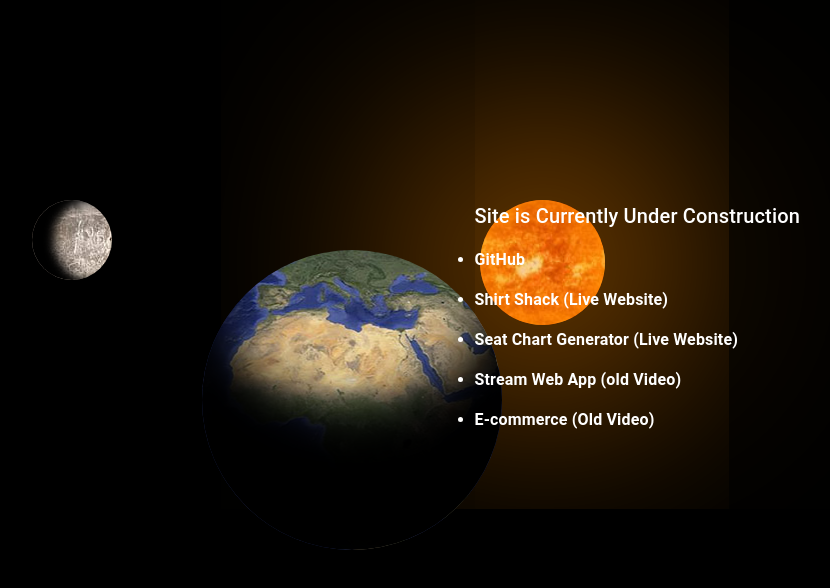
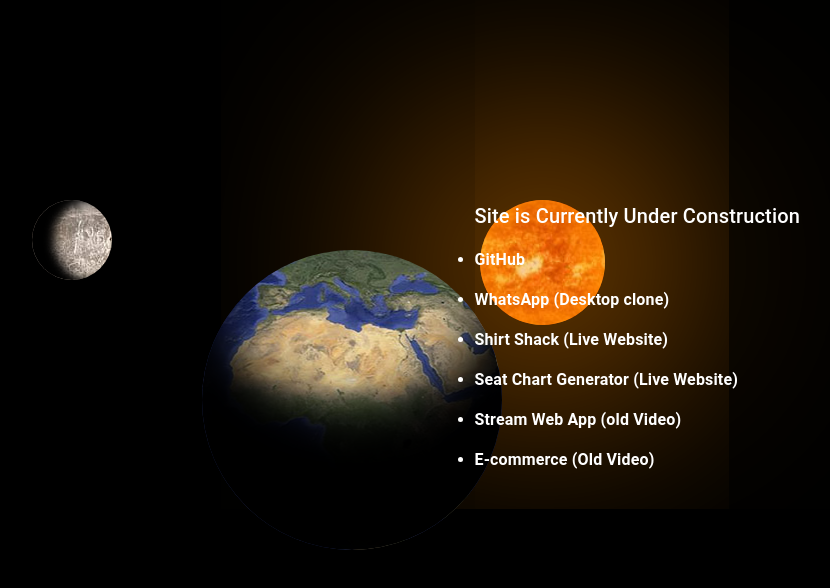
Before and after one commit to TareqFl/portfolio, a React (Create React App) app: page / in a window 1280 px wide. Shown: the top 588 px of the page, without its empty margins (288-1118 px from the left). Built offline with nearby package versions, Linux system fonts and the light colour scheme.

Commit message:
add new project

```diff
--- a/src/App.jsx
+++ b/src/App.jsx
@@ -93,6 +93,26 @@ const App = () => {
             GitHub
           </Link>
           <Link
+            href="https://tareqfl.github.io/WhatsApp-Desktop-clone/"
+            display="list-item"
+            sx={{
+              textDecoration: "none",
+              color: "white",
+              fontWeight: "bold",
+              mt: 2,
+              "&:hover": {
+                letterSpacing: "2px",
+
+                WebkitTextStroke: "1px darkorange",
+                color: "gold",
+                ml: 2,
+              },
+              transition: "all 1s",
+            }}
+          >
+            WhatsApp (Desktop clone)
+          </Link>
+          <Link
             href="https://tareqfl.github.io/T-shirt-Generator/"
             display="list-item"
             sx={{
@@ -112,6 +132,7 @@ const App = () => {
           >
             Shirt Shack (Live Website)
           </Link>
+
           <Link
             href="https://tareqfl.github.io/Seat-Chart-Generator-New/"
             display="list-item"
```
